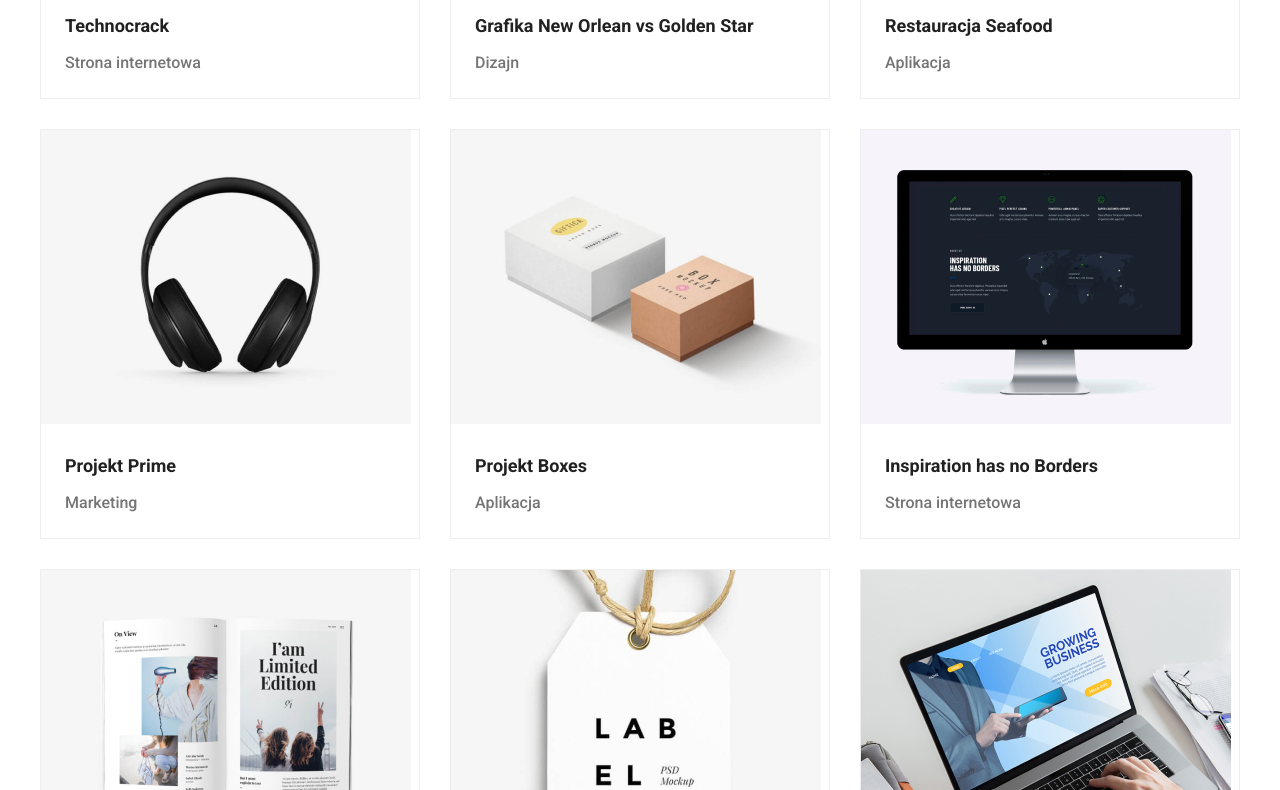
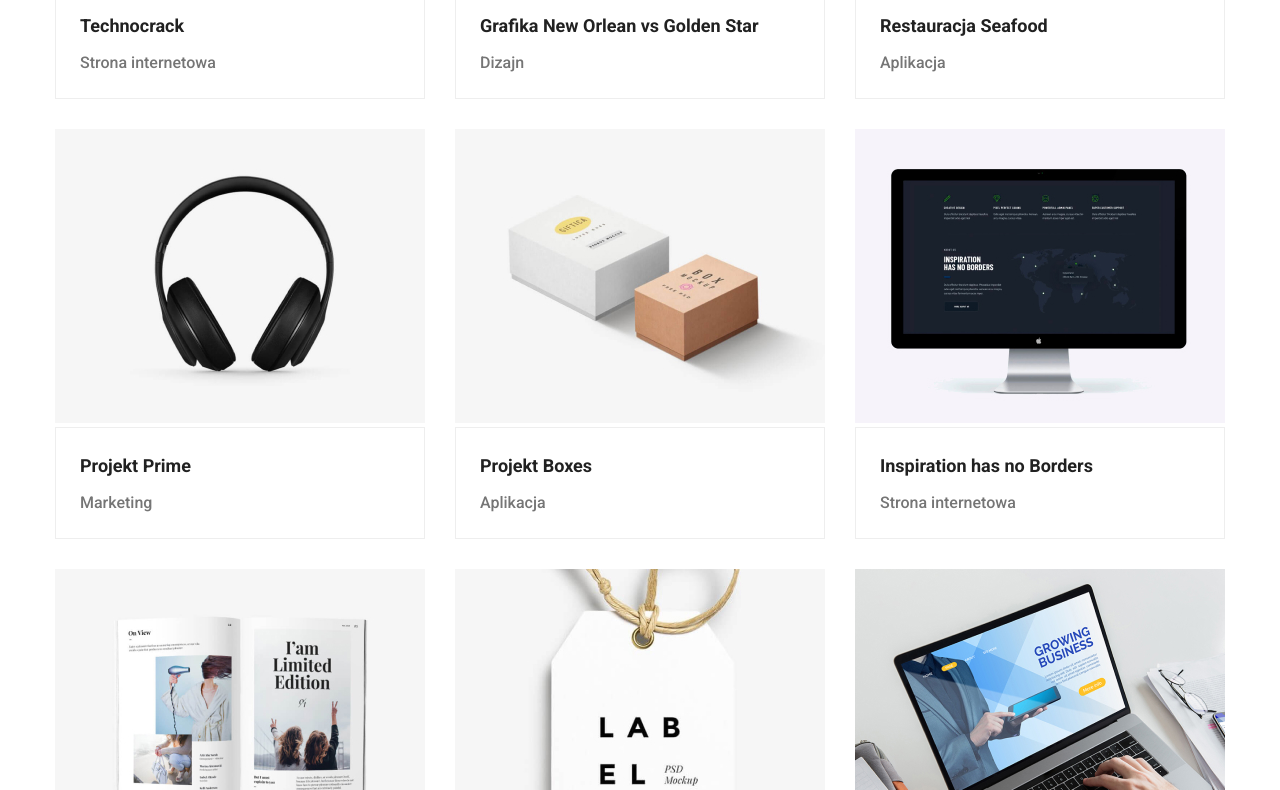
Before and after one commit to lubkepatryk/goit-markup-hw-04, a plain HTML site: page portfolio.html in a window 1280 px wide. Shown: the part 603-1393 px from the top of the page. Drawn offline with nearby package versions, Linux system fonts and the light colour scheme.

Commit message:
corrections after mentor's feedback

```diff
--- a/css/styles.css
+++ b/css/styles.css
@@ -25,13 +25,6 @@ body {
   max-width: 1200px;
   margin: 0 auto;
   padding: 0 15px;
-}
-
-.container2 {
-  width: 100%;
-  max-width: 1200px;
-  margin: 0 auto;
-  padding: 0 0;
 }
 
 .disappear {
@@ -287,12 +280,12 @@ ul {
 
 .item {
   flex-basis: calc((100% - 60px) / 3);
-  border: 1px solid #eeeeee;
 }
 
 .heading-filtr {
   padding-inline: 24px;
   padding-block: 20px;
+  border: 1px solid #eeeeee;
 }
 
 .footer {
--- a/portfolio.html
+++ b/portfolio.html
@@ -62,7 +62,7 @@
         </div>
       </div>
     </header>
-    <main class="container2 section">
+    <main class="container section">
       <div>
         <h1 class="disappear">Nagłówek h1 do schowania w CSS</h1>
         <ul class="list buttons">
```
